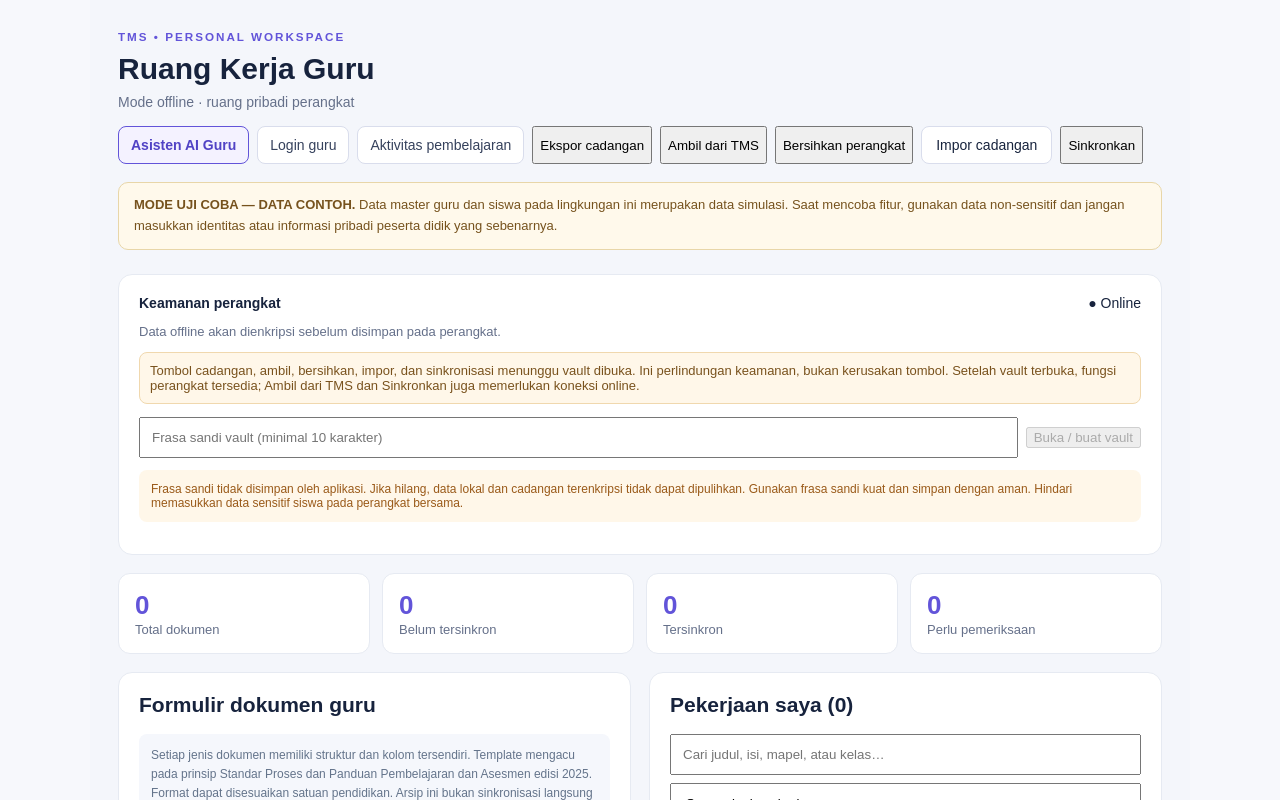
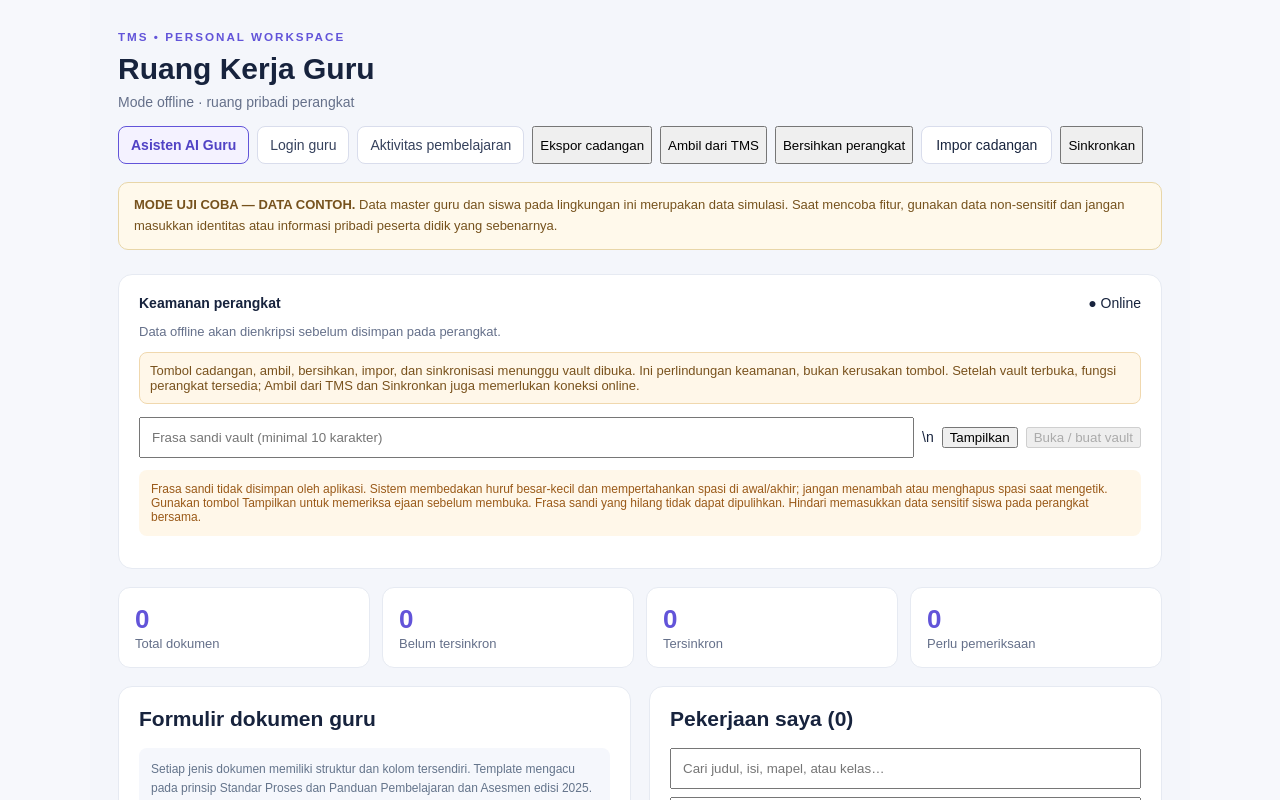
Before and after one commit to akvisomr-eng/Teacher-Management-System-Sistem-Manajemen-Guru-., a Next.js app: page /teacher/offline in a window 1280 px wide. Shown: the top 800 px of the page. Built offline with nearby package versions, Linux system fonts and the light colour scheme.

Commit message:
fix: make vault passphrase entry easier to verify

```diff
--- a/src/components/teacher-desk.tsx
+++ b/src/components/teacher-desk.tsx
@@ -41,6 +41,7 @@ function TeacherDeskContent({ identity, allowOfflineFallback }: { identity: Iden
   const [vaultKey, setVaultKey] = useState<CryptoKey | null>(null);
   const [vaultSalt, setVaultSalt] = useState<string | null>(null);
   const [passphrase, setPassphrase] = useState("");
+  const [showPassphrase, setShowPassphrase] = useState(false);
   const [message, setMessage] = useState("Data offline akan dienkripsi sebelum disimpan pada perangkat.");
 
   const pendingCount = items.filter(item => item.syncState !== "synced").length;
@@ -284,10 +285,10 @@ function TeacherDeskContent({ identity, allowOfflineFallback }: { identity: Iden
       <p style={{color:"#65708a",fontSize:13}}>{message}</p>
       {!vaultKey && <p role="status" style={{fontSize:13,background:"#fff7e9",border:"1px solid #f0d8ae",borderRadius:8,padding:10,color:"#79521d"}}>Tombol cadangan, ambil, bersihkan, impor, dan sinkronisasi menunggu vault dibuka. Ini perlindungan keamanan, bukan kerusakan tombol. Setelah vault terbuka, fungsi perangkat tersedia; Ambil dari TMS dan Sinkronkan juga memerlukan koneksi online.</p>}
       {!vaultKey ? <div style={{display:"flex",gap:8,flexWrap:"wrap",alignItems:"center"}}>
-        <input type="password" value={passphrase} onChange={e=>setPassphrase(e.target.value)} placeholder="Frasa sandi vault (minimal 10 karakter)" autoComplete="new-password" style={{padding:11,minWidth:260,flex:1}}/>
+        <input type={showPassphrase ? "text" : "password"} value={passphrase} onChange={e=>setPassphrase(e.target.value)} placeholder="Frasa sandi vault (minimal 10 karakter)" autoComplete="current-password" spellCheck={false} style={{padding:11,minWidth:260,flex:1}} aria-label="Frasa sandi vault"/>\n        <button type="button" onClick={()=>setShowPassphrase(value=>!value)} aria-label={showPassphrase ? "Sembunyikan frasa sandi" : "Tampilkan frasa sandi"}>{showPassphrase ? "Sembunyikan" : "Tampilkan"}</button>
         <button onClick={()=>void unlock()} disabled={busy||passphrase.length<10}>{busy?"Membuka…":"Buka / buat vault"}</button>
       </div> : <div style={{display:"flex",gap:8,alignItems:"center",flexWrap:"wrap"}}><b>Vault terbuka · AES-256-GCM</b><button onClick={lock}>Kunci vault</button></div>}
-      <p style={{fontSize:12,color:"#9a5a19",background:"#fff7e9",padding:12,borderRadius:8}}>Frasa sandi tidak disimpan oleh aplikasi. Jika hilang, data lokal dan cadangan terenkripsi tidak dapat dipulihkan. Gunakan frasa sandi kuat dan simpan dengan aman. Hindari memasukkan data sensitif siswa pada perangkat bersama.</p>
+      <p style={{fontSize:12,color:"#9a5a19",background:"#fff7e9",padding:12,borderRadius:8}}>Frasa sandi tidak disimpan oleh aplikasi. Sistem membedakan huruf besar-kecil dan mempertahankan spasi di awal/akhir; jangan menambah atau menghapus spasi saat mengetik. Gunakan tombol Tampilkan untuk memeriksa ejaan sebelum membuka. Frasa sandi yang hilang tidak dapat dipulihkan. Hindari memasukkan data sensitif siswa pada perangkat bersama.</p>
     </section>
     <section aria-label="Ringkasan pekerjaan guru" style={{display:"grid",gridTemplateColumns:"repeat(auto-fit,minmax(150px,1fr))",gap:12,marginTop:18}}>
       {[[items.length,"Total dokumen"],[pendingCount,"Belum tersinkron"],[syncedCount,"Tersinkron"],[items.filter(item=>item.syncState==="conflict").length,"Perlu pemeriksaan"]].map(([value,label])=><article key={String(label)} style={{background:"white",border:"1px solid #e6eaf2",borderRadius:12,padding:16}}><strong style={{display:"block",fontSize:26,color:"#6254d9"}}>{value}</strong><span style={{fontSize:13,color:"#65708a"}}>{label}</span></article>)}
```
